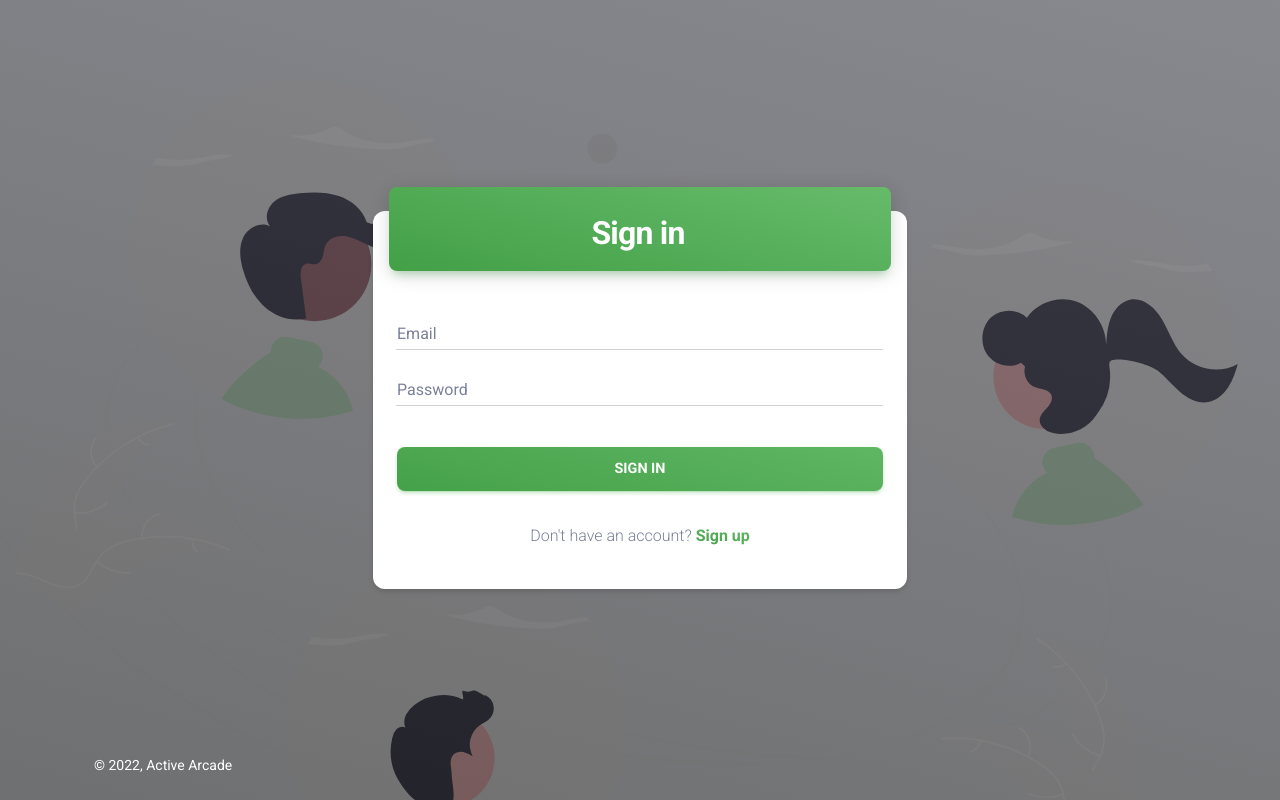
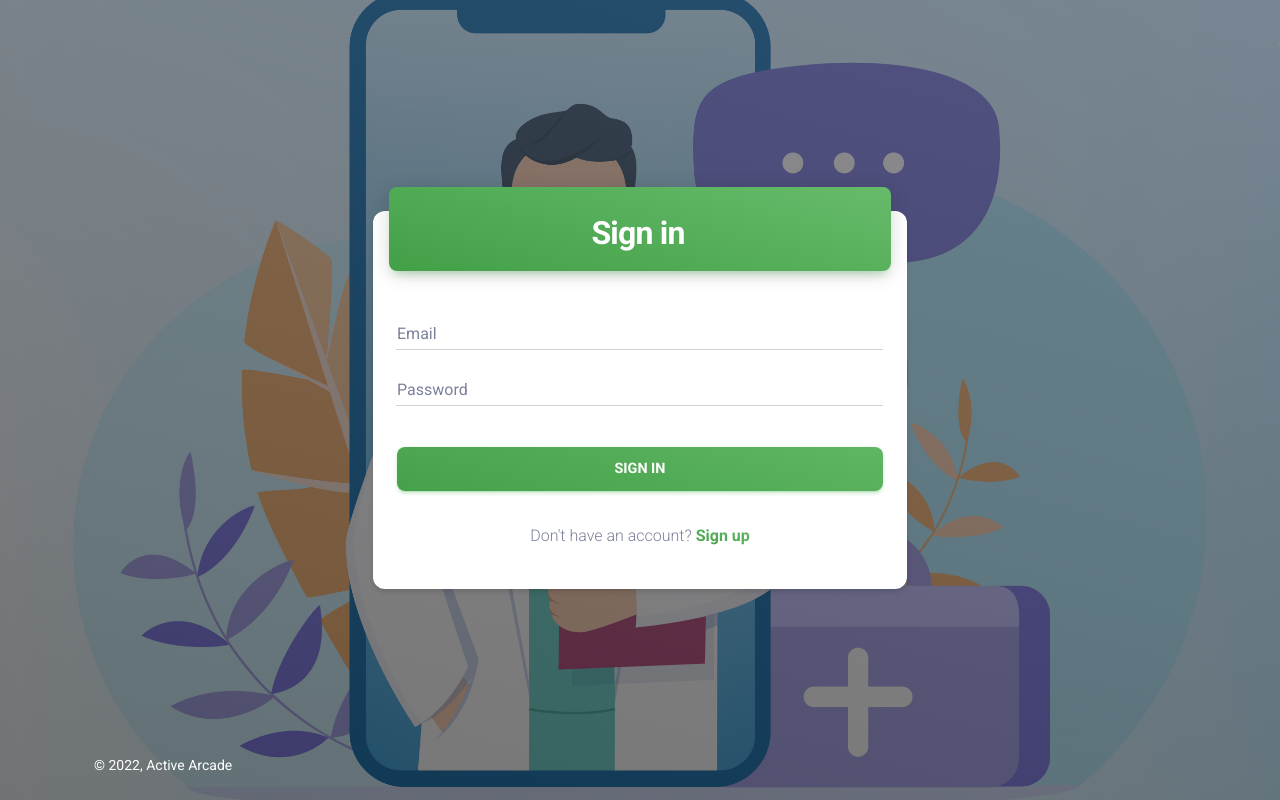
Before and after one commit to blankspeedster/active_arcade, a PHP site: page /sign-in.php in a window 1280 px wide. Run offline with PHP 8.4, Linux system fonts and the light colour scheme; some libraries are stand-ins or nearby versions.

Commit message:
:100: Login and signup

```diff
--- a/sign-in.php
+++ b/sign-in.php
@@ -45,7 +45,7 @@
     </div>
     <?php } ?>
   <main class="main-content  mt-0">
-    <div class="page-header align-items-start min-vh-100" style="background-image: url('assets/img/login.svg');">
+    <div class="page-header align-items-start min-vh-100" style="background-image: url('assets/img/login-a.jpg');">
       <span class="mask bg-gradient-dark opacity-6"></span>
       <div class="container my-auto">
         <div class="row">
--- a/sign-up.php
+++ b/sign-up.php
@@ -72,7 +72,7 @@
                       <select class="form-control" id="formControlSelectRole" name="role" required>
                           <option value="" disabled selected>Select</option>
                           <option value="2">User</option>
-                          <option value="3">Clinic</option>
+                          <!-- <option value="3">Doctor</option> -->
                       </select>
                     </div>
                     <div class="input-group input-group-static mb-3">
```
Also changed, not shown: assets/img/login-a.jpg (added), assets/img/signup.jpg.
